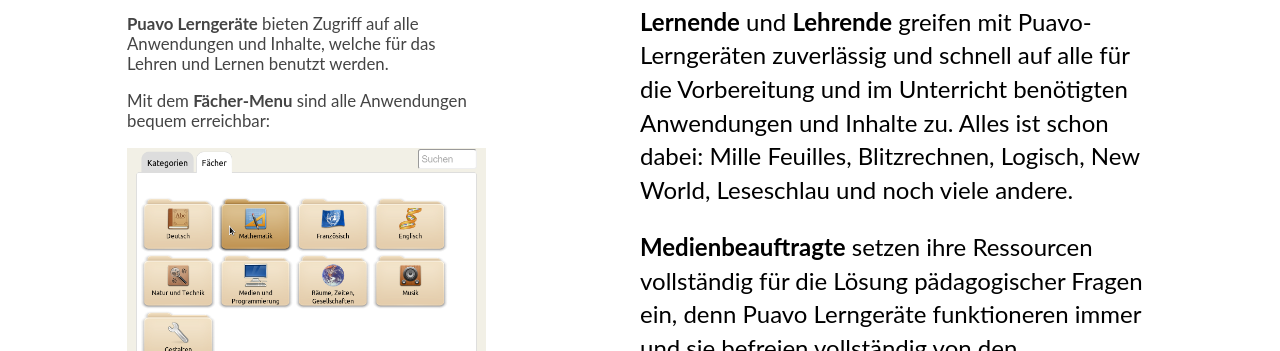
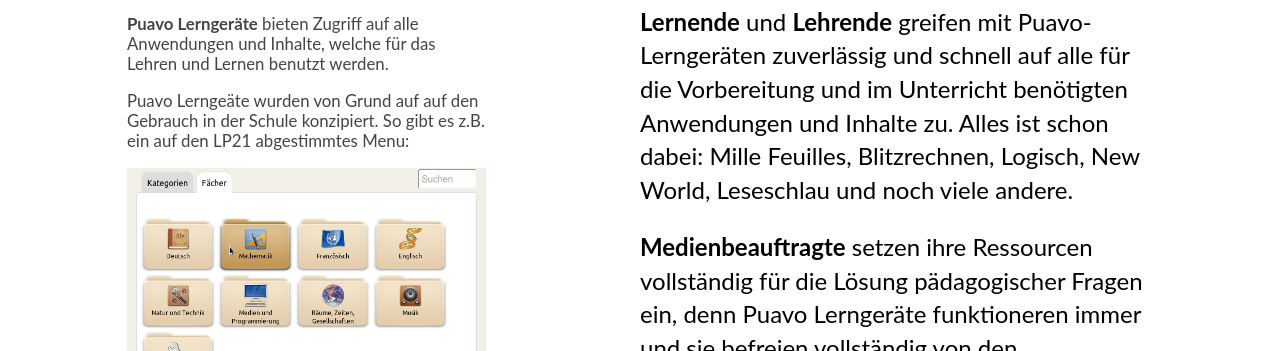
Before and after one commit to basilstotz/puavo, a plain HTML site: page index-de.html in a window 1280 px wide. Shown: the part 803-1154 px from the top of the page. Drawn offline with Linux system fonts and the light colour scheme.

Commit message:
new version

```diff
--- a/index-de.html
+++ b/index-de.html
@@ -154,7 +154,9 @@
 
 <p><b>Puavo Lerngeräte</b> bieten Zugriff auf alle Anwendungen und Inhalte, welche für das Lehren und Lernen benutzt werden.</p>
 
-<p> Mit dem <b>Fächer-Menu</b> sind alle Anwendungen bequem erreichbar:</p>
+
+<p>Puavo Lerngeäte wurden von Grund auf auf den Gebrauch in der Schule konzipiert. So gibt es z.B. ein auf den LP21 abgestimmtes Menu:</p>
+
 
 <img  alt=""  style="width:100%" src="images/puavo-menu-faecher.png"/>
 
```
